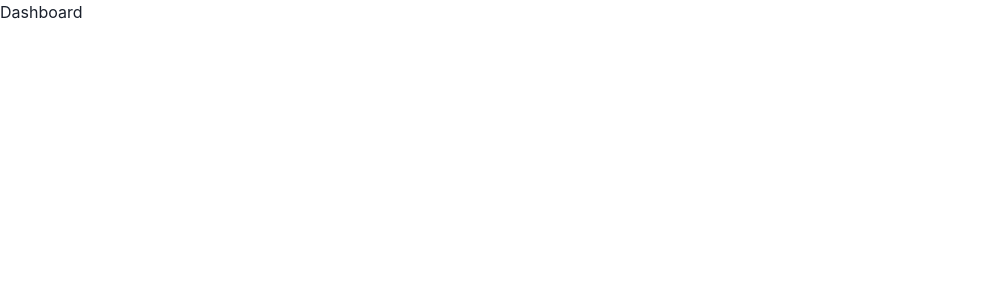
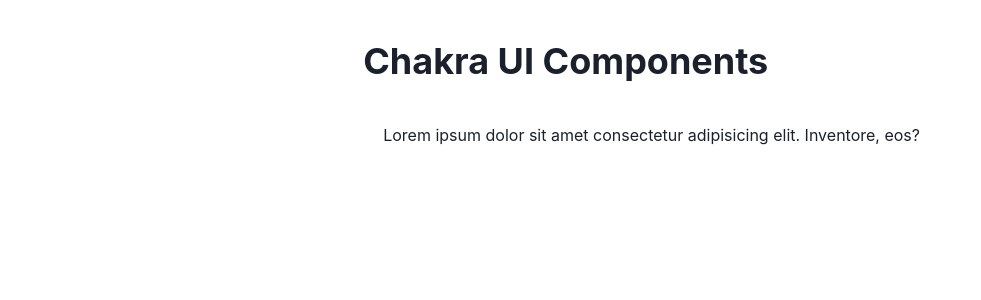
Before and after one commit to pjparham/chakra-tutorial, a React (Vite) app: page / in a window 1280 px wide. Shown: the top 300 px of the page, without its empty margins (0-981 px from the left). Built offline with nearby package versions, Linux system fonts and the light colour scheme.

Commit message:
Adds content to Dashboard

```diff
--- a/src/pages/Dashboard.jsx
+++ b/src/pages/Dashboard.jsx
@@ -1,5 +1,10 @@
+import { Container, Heading, Text } from "@chakra-ui/react";
+
 export default function Dashboard() {
   return (
-    <div>Dashboard</div>
+    <Container>
+      <Heading my="30px" p="10px">Chakra UI Components</Heading>
+      <Text ml="30px">Lorem ipsum dolor sit amet consectetur adipisicing elit. Inventore, eos?</Text>
+    </Container>
   )
 }
```
